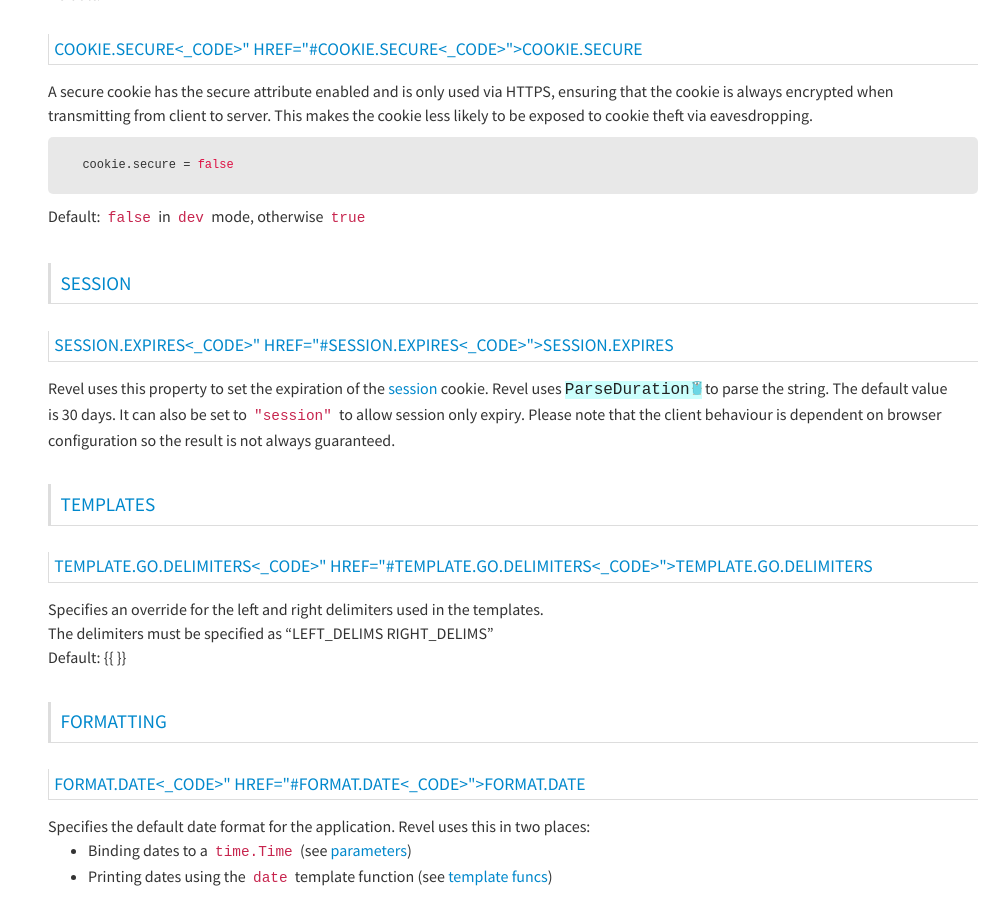
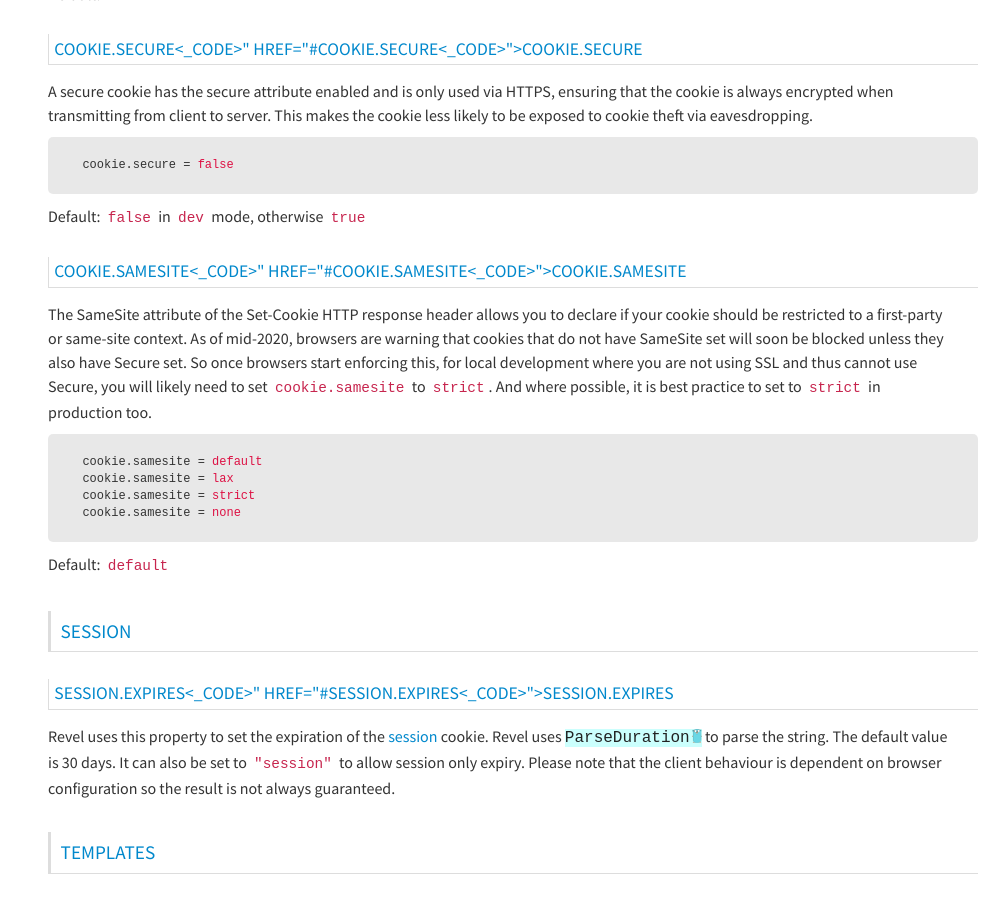
Before and after one commit to revel/revel.github.io, a Jekyll site: the page built from manual/appconf.md, in a window 1280 px wide and 900 px high, scrolled down 9119 px. Shown: the whole window, without its empty margins (287-1280 px from the left). Built offline with Jekyll 4.4.1, drawn with Linux system fonts in a browser that asks for light colours; nearby versions of some CDN libraries.

Commit message:
Same site cookie setting

````diff
--- a/manual/appconf.md
+++ b/manual/appconf.md
@@ -449,6 +449,20 @@ eavesdropping.
 Default: `false` in `dev` mode, otherwise `true`
 
 
+#### `cookie.samesite`
+
+The SameSite attribute of the Set-Cookie HTTP response header allows you to declare if your cookie should be restricted to a first-party or same-site context. As of mid-2020, browsers are warning that cookies that do not have SameSite set will soon be blocked unless they also have Secure set. So once browsers start enforcing this, for local development where you are not using SSL and thus cannot use Secure, you will likely need to set `cookie.samesite` to `strict`. And where possible, it is best practice to set to `strict` in production too.
+
+```ini
+  cookie.samesite = default
+  cookie.samesite = lax
+  cookie.samesite = strict
+  cookie.samesite = none
+```
+
+Default: `default`
+
+
 
 
 ### Session
````
Also changed, not shown: manual/appconf-keys.md (+1 -0 lines).
